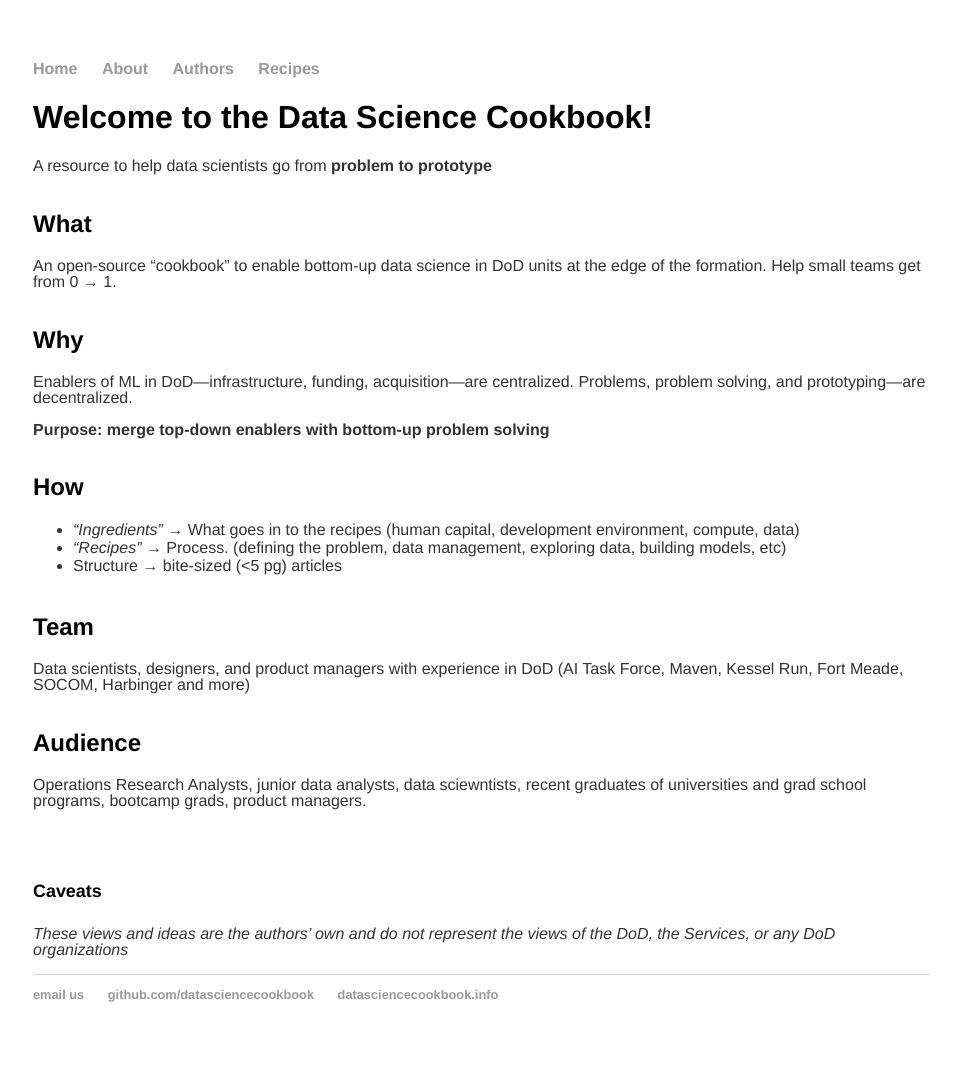
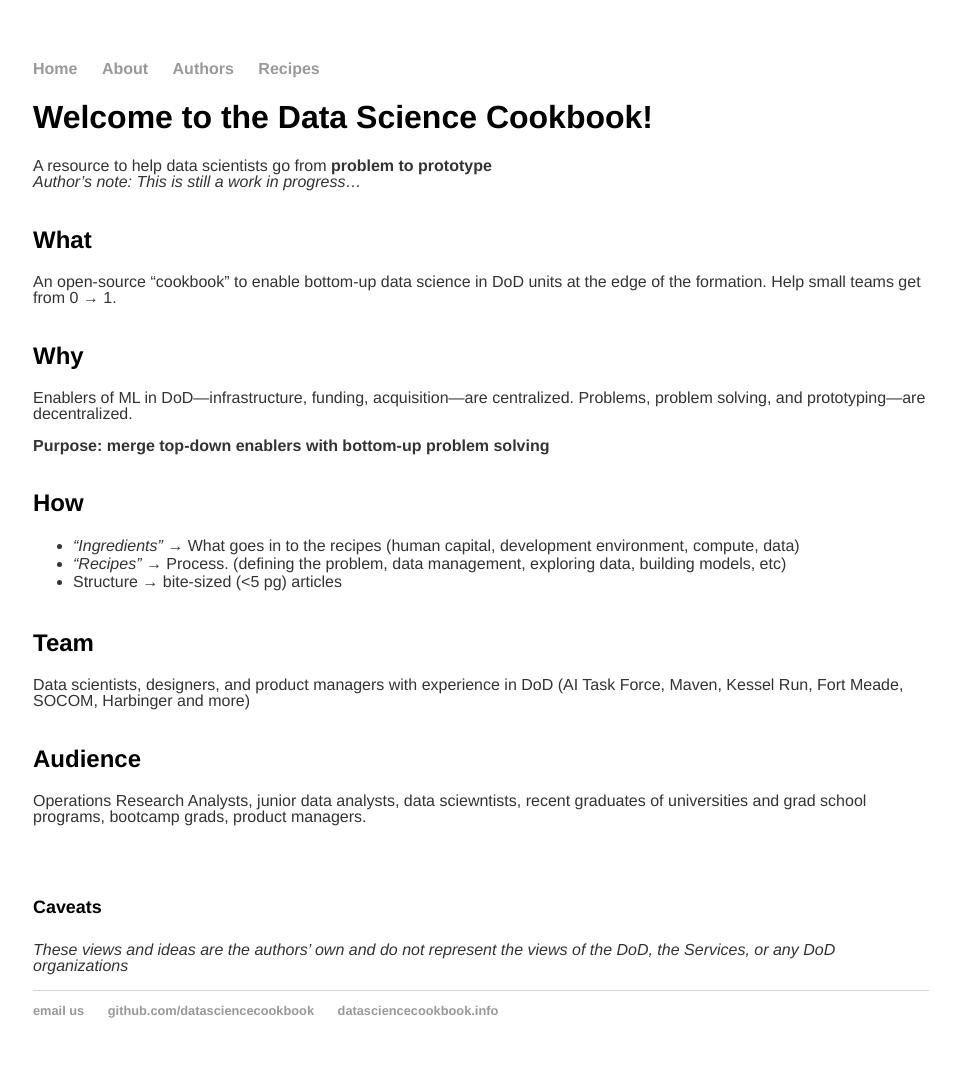
Before and after one commit to datasciencecookbook/datasciencecookbook.github.io, a Jekyll site: the page built from index.md, in a window 1280 px wide. Shown: the whole page, without its empty margins (159-1119 px from the left). Built offline with Jekyll 4.4.1, drawn with Linux system fonts in a browser that asks for light colours.

Commit message:
Update index.md
author's note -- still work in progress

```diff
--- a/index.md
+++ b/index.md
@@ -5,6 +5,8 @@ title: Data Science Cookbook
 
 # Welcome to the Data Science Cookbook!
 A resource to help data scientists go from **problem to prototype**
+<br>
+_Author's note: This is still a work in progress..._
 <br/><br/>
 ## What
 An open-source “cookbook” to enable bottom-up data science in DoD units at the edge of the formation. Help small teams get from 0 → 1.
```
